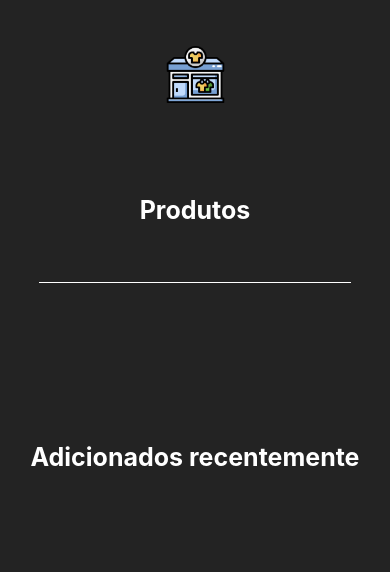
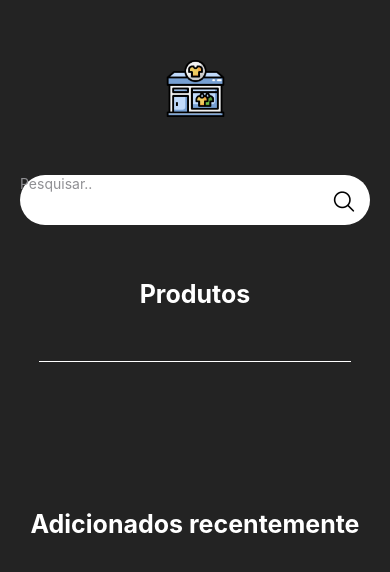
Before and after one commit to lucasbonafe1/t2-ecommerce, a React Native app: screen /Home in a window 390 px wide. Shown: the top 572 px of the page. Built offline with nearby package versions, Linux system fonts and the light colour scheme.

Commit message:
feat: implementação da searchBar na homePage

```diff
--- a/src/components/searchBar/index.tsx
+++ b/src/components/searchBar/index.tsx
@@ -0,0 +1,29 @@
+import { View, Text, TextInput } from 'react-native'
+import styles from './style';
+import { useState } from 'react'
+import * as Animatable from 'react-native-animatable'
+import { Ionicons } from '@expo/vector-icons';
+
+const SearchBar = () => {
+    const[search, setSearch] = useState("");
+    // usar esse useState para procurar na flatlist produtos para ver se tem igual o que
+    // foi pesquisado.
+
+  return (
+    <View style={styles.container}>
+        <Animatable.View animation="fadeInUp" style={styles.containerSearch}>
+         <TextInput
+                placeholder="Pesquisar.."
+                placeholderTextColor={"#909094"}
+                style={styles.textInput}
+                onChangeText={setSearch}
+                value={search}
+            />
+            <Ionicons name="search-outline" size={25} style={styles.iconSearch}></Ionicons>
+        </Animatable.View>
+
+    </View>
+  )
+}
+
+export default SearchBar
--- a/src/components/searchBar/style.ts
+++ b/src/components/searchBar/style.ts
@@ -0,0 +1,30 @@
+import { StyleSheet } from "react-native";
+
+const styles = StyleSheet.create({
+    container:{
+        alignItems: "center"
+    },
+    containerSearch:{
+        height: 50,
+        width: 350,
+        marginBottom: 12,
+        borderRadius: 40,
+        fontSize: 16,
+        backgroundColor: "white",
+        borderBottomColor: '#D1D1E9',
+        color: '#D1D1E9',
+        position: "relative"
+    },
+    textInput:{
+        width: "100%",
+        left: 20,
+        top:"15%"
+    },
+    iconSearch:{
+        marginLeft: "89%",
+        top: "25%",
+        position: "absolute"
+    }
+});
+
+export default styles;
--- a/src/screens/home/index.tsx
+++ b/src/screens/home/index.tsx
@@ -1,6 +1,7 @@
 import { View, Text } from 'react-native';
 import styles from '../home/style';
 import React from 'react';
+import SearchBar from '../../components/searchBar';
 
 import * as Animatable from 'react-native-animatable';
 
@@ -15,9 +16,11 @@ const Home = () => {
           resizeMode="contain"
         />
       </View>
+      <SearchBar/>
       <View style={styles.produtosTextContainer}>
         <Text style={styles.text}>Produtos</Text>
       </View>
+
       <View style={styles.line} />
       <View style={styles.adicionadosTextContainer}>
         <Text style={styles.text}>Adicionados recentemente</Text>
--- a/src/screens/home/style.ts
+++ b/src/screens/home/style.ts
@@ -7,7 +7,7 @@ const styles = StyleSheet.create({
         justifyContent: 'flex-start',
     },
     containerLogo: {
-        flex: 0.18,
+        flex: 0.23,
         justifyContent: 'center',
         alignItems: 'center',
     },
```
